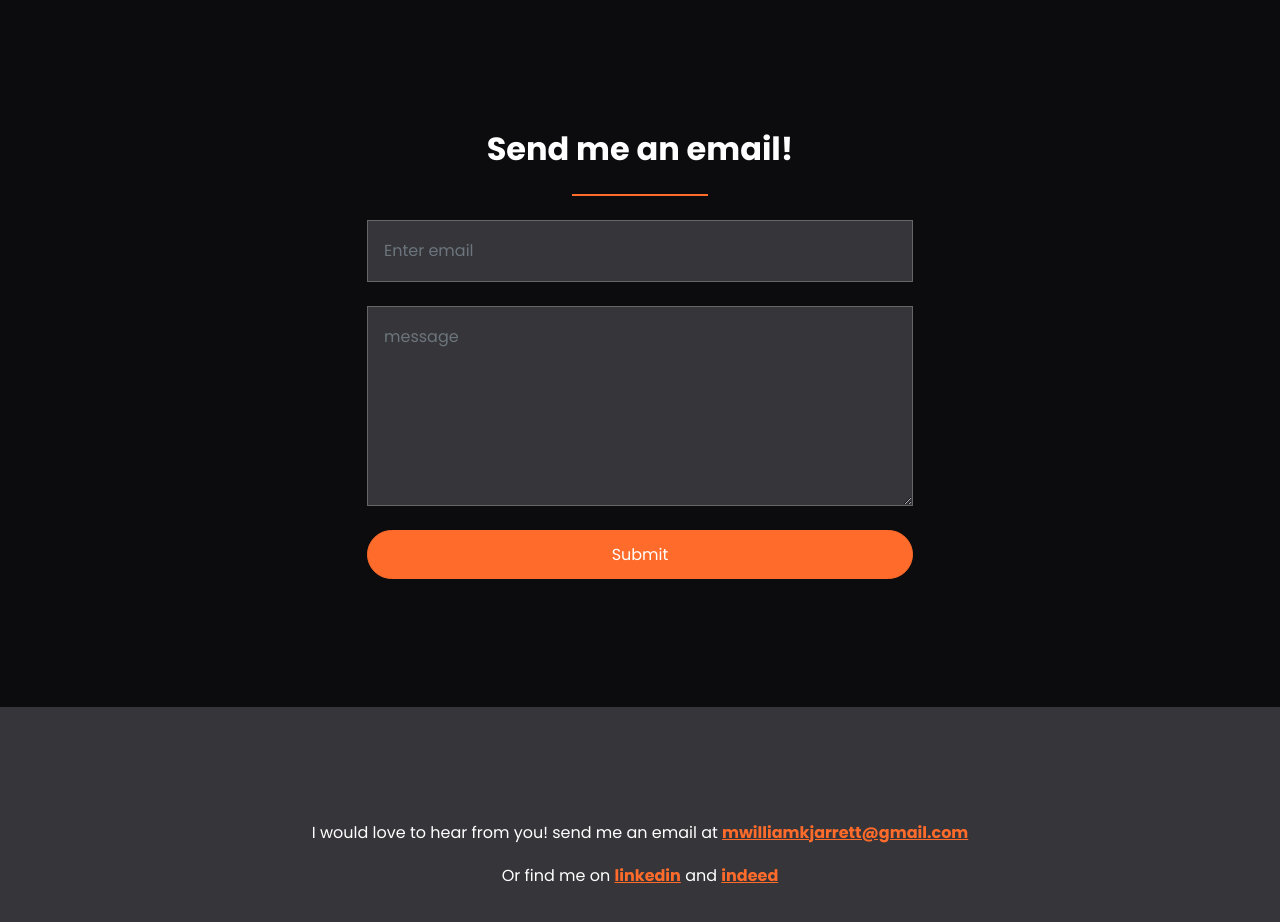
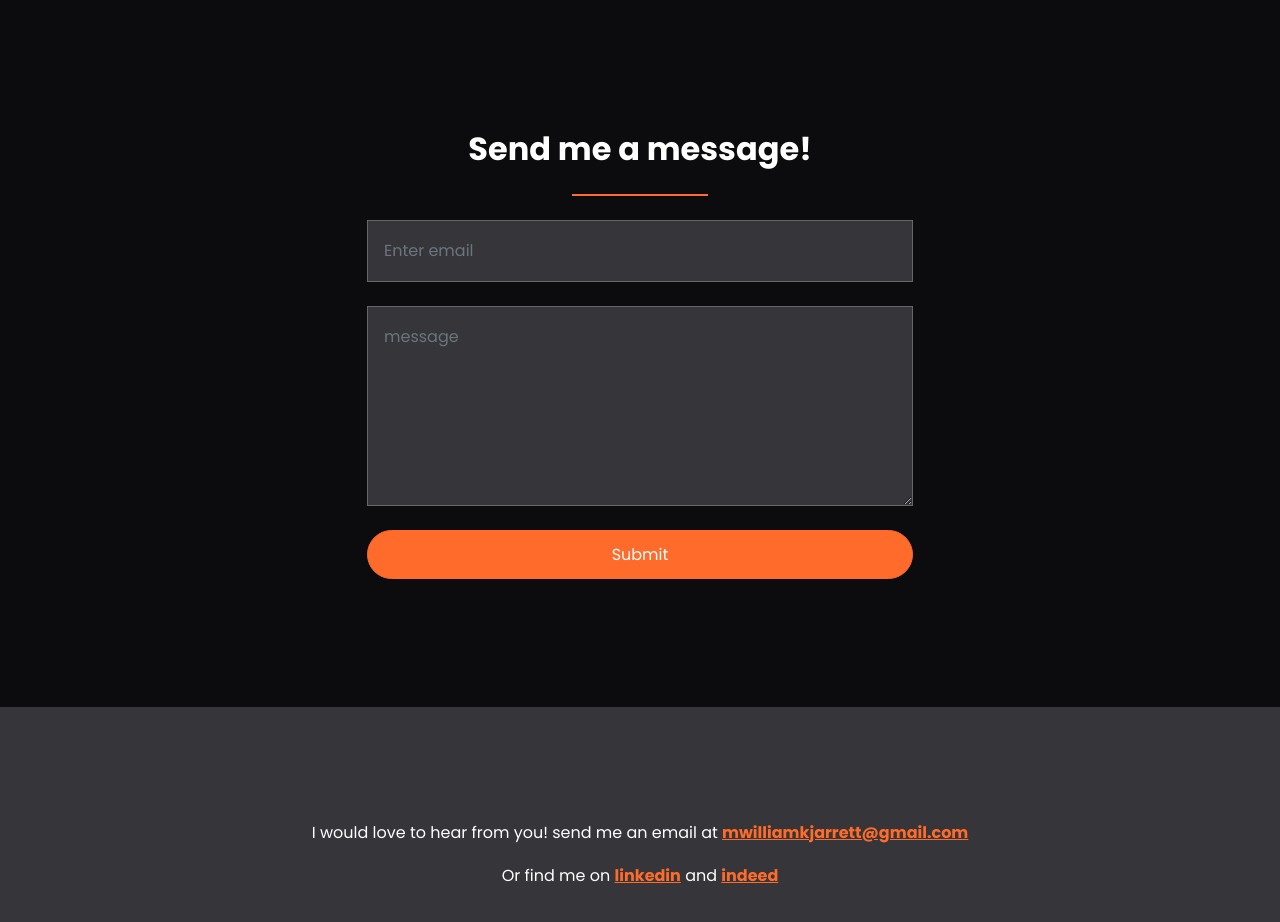
Before and after one commit to mjay88/professional-portfolio, a website: page index.html in a window 1280 px wide. Shown: the part 4280-5202 px from the top of the page. Drawn offline with nearby package versions, Linux system fonts and the light colour scheme; files that its build step writes are made by us from their sources.

Commit message:
change form text

```diff
--- a/index.html
+++ b/index.html
@@ -840,7 +840,7 @@
 			<div class="container">
 				<div class="row d-flex flex-column align-items-center text-center">
 					<div class="col-md-6">
-						<h2 class="fw-bold">Send me an email!</h2>
+						<h2 class="fw-bold">Send me a message!</h2>
 						<hr class="hr-heading" />
 						<form action="https://formspree.io/f/xayrzlkj" method="POST">
 							<div class="mb-4">
```
